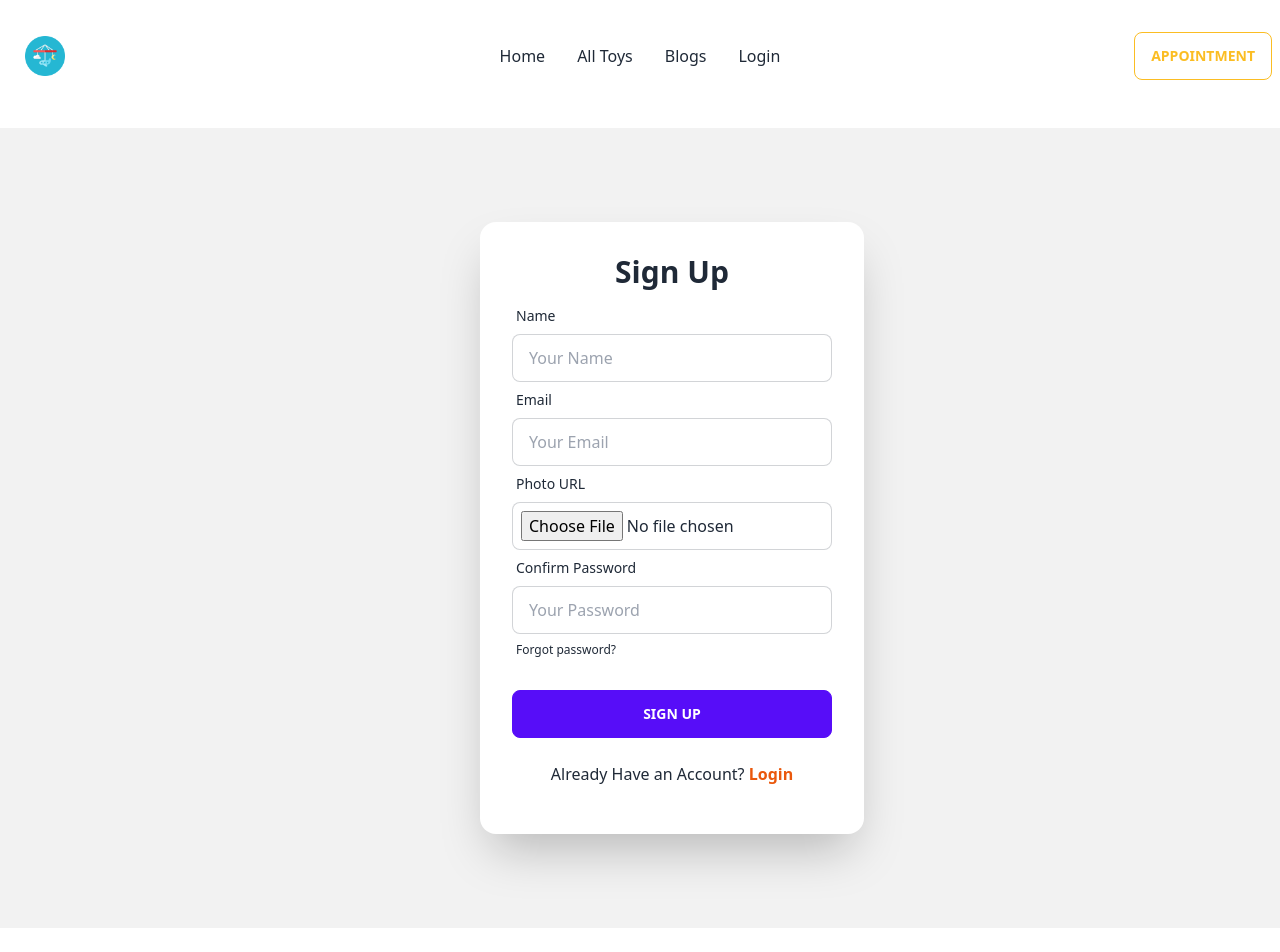
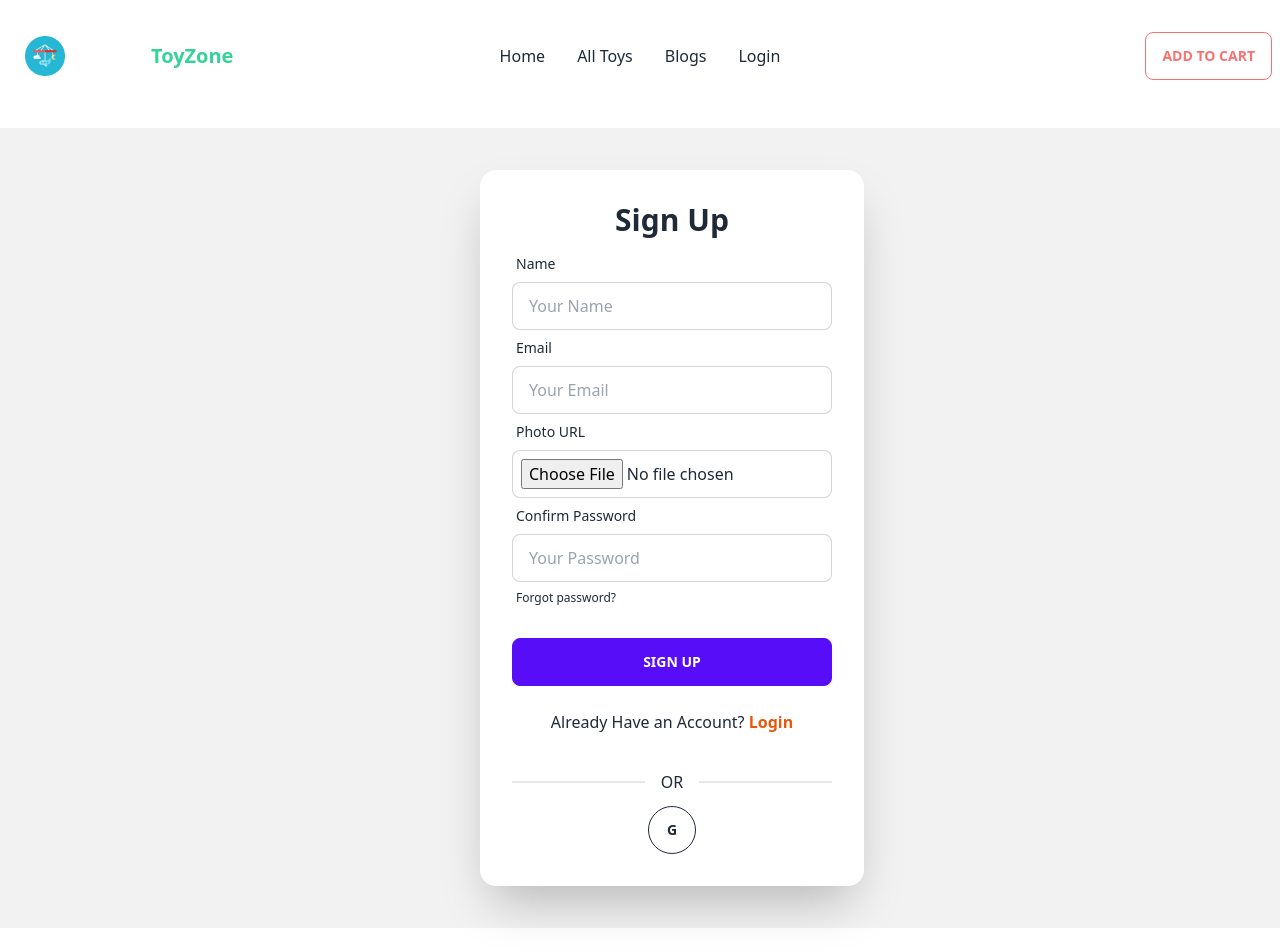
Before and after one commit to SalehinShohan/sports-toyzone, a React (Vite) app: page /signup in a window 1280 px wide. Shown: the top 952 px of the page. Built offline with nearby package versions, Linux system fonts and the light colour scheme; no server answers.

Commit message:
add socail ligin

```diff
--- a/src/components/Login/Login.jsx
+++ b/src/components/Login/Login.jsx
@@ -1,6 +1,7 @@
 import { useContext } from "react";
 import { Link } from "react-router-dom";
 import { AuthContext } from "../providers/AuthProvider";
+import SocialLogin from "../SocialLogin/SocialLogin";
 
 const Login = () => {
 
@@ -71,6 +72,7 @@ const Login = () => {
                 Sign Up
               </Link>{" "}
             </p>
+            <SocialLogin></SocialLogin>
           </div>
         </div>
       </div>
--- a/src/components/MyToys/MyToys.jsx
+++ b/src/components/MyToys/MyToys.jsx
@@ -1,5 +1,5 @@
 /* eslint-disable react/jsx-key */
-import { useContext, useEffect, useState } from "react";
+import React, { useContext, useEffect, useState } from "react";
 import { AuthContext } from "../providers/AuthProvider";
 import UpdateToy from "../UpdateToy/UpdateToy";
 
@@ -7,7 +7,7 @@ const MyToys = () => {
   const { user } = useContext(AuthContext);
   const [toys, setToys] = useState([]);
   const [searchText, setSearchText] = useState("");
-  const [modalShow, setModalShow] = useState(false);
+  const [modalShow, setModalShow] = React.useState(false);
   const [control, setControl] = useState(false);
 
   useEffect(() => {
--- a/src/components/Navbar/Navbar.jsx
+++ b/src/components/Navbar/Navbar.jsx
@@ -4,7 +4,7 @@ import { useContext } from "react";
 import { AuthContext } from "../providers/AuthProvider";
 
 const Navbar = () => {
-  const {user, logOut} = useContext(AuthContext);
+  const { user, logOut } = useContext(AuthContext);
   const handleLogOut = () => {
     logOut()
       .then(() => {})
@@ -34,6 +34,15 @@ const Navbar = () => {
           </li>
           <li>
             <button onClick={handleLogOut}>Log out</button>
+            {user && (
+              <div className="ml-2 tooltip" data-tip={user?.email}>
+                <img
+                  className="w-8 h-8 rounded-lg"
+                  src="https://encrypted-tbn0.gstatic.com/images?q=tbn:ANd9GcQ5S7x-uPyVGyBxjUf5jqXgtILiU-6nprBTDw&usqp=CAU"
+                  alt=""
+                />
+              </div>
+            )}
           </li>
         </>
       ) : (
@@ -73,12 +82,15 @@ const Navbar = () => {
         <Link to="/" className="btn btn-ghost normal-case text-xl">
           <img className="w-10" src={logo} alt="" />
         </Link>
+        <h2 className="text-xl font-bold text-white">
+          Sports <span className="text-success">ToyZone</span>{" "}
+        </h2>
       </div>
       <div className="navbar-center hidden lg:flex">
         <ul className="menu menu-horizontal px-1">{navItems}</ul>
       </div>
       <div className="navbar-end">
-        <button className="btn btn-outline btn-warning">Appointment</button>
+        <button className="btn btn-outline btn-error">Add TO Cart</button>
       </div>
     </div>
   );
--- a/src/components/SingUp/SingUp.jsx
+++ b/src/components/SingUp/SingUp.jsx
@@ -1,6 +1,7 @@
 import { useContext } from "react";
 import { Link } from "react-router-dom";
 import { AuthContext } from "../providers/AuthProvider";
+import SocialLogin from "../SocialLogin/SocialLogin";
 
 const SingUp = () => {
 
@@ -99,6 +100,7 @@ const SingUp = () => {
                 Login
               </Link>{" "}
             </p>
+            <SocialLogin></SocialLogin>
           </div>
         </div>
       </div>
--- /dev/null
+++ b/src/components/SocialLogin/SocialLogin.jsx
@@ -0,0 +1,31 @@
+import { useContext } from "react";
+import { AuthContext } from "../providers/AuthProvider";
+
+
+const SocialLogin = () => {
+    const {googleSingIn} = useContext(AuthContext);
+
+    const handleGoogleSingIn = () =>{
+        googleSingIn()
+        .then(result => {
+            console.log(result.user)
+        })
+        .then(error => {
+            console.log(error);
+        })
+    }
+
+
+  return (
+    <div>
+      <div className="divider">OR</div>
+      <div className="text-center">
+        <button onClick={handleGoogleSingIn} className="btn btn-circle btn-outline">
+          G
+        </button>
+      </div>
+    </div>
+  );
+};
+
+export default SocialLogin;
--- a/src/components/providers/AuthProvider.jsx
+++ b/src/components/providers/AuthProvider.jsx
@@ -1,6 +1,6 @@
 /* eslint-disable react/prop-types */
 
-import { createUserWithEmailAndPassword, getAuth, onAuthStateChanged, signInWithEmailAndPassword, signOut } from "firebase/auth";
+import { GoogleAuthProvider, createUserWithEmailAndPassword, getAuth, onAuthStateChanged, signInWithEmailAndPassword, signInWithPopup, signOut } from "firebase/auth";
 import { createContext, useEffect, useState } from "react";
 import app from "../Firebase/firebase.config";
 
@@ -10,6 +10,7 @@ const auth =getAuth(app);
 const AuthProvider = ({children}) => {
     const [user, setUser] = useState(null);
     const [loading, setLoading] = useState(true);
+    const googleProvider = new GoogleAuthProvider();
 
     const createUser = (email, password) => {
         setLoading(true);
@@ -20,6 +21,11 @@ const AuthProvider = ({children}) => {
         setLoading(true);
         return signInWithEmailAndPassword(auth, email, password);
     }
+
+    const googleSingIn = () => {
+        setLoading(true);
+        return signInWithPopup(auth, googleProvider);
+      };
 
     const logOut = () => {
         setLoading(true);
@@ -42,7 +48,8 @@ const AuthProvider = ({children}) => {
         loading,
         createUser,
         signIn,
-        logOut
+        logOut,
+        googleSingIn
     }
 
     return (
```
Also changed, not shown: src/components/PrivateRoute/PrivateRoute.jsx (added).
